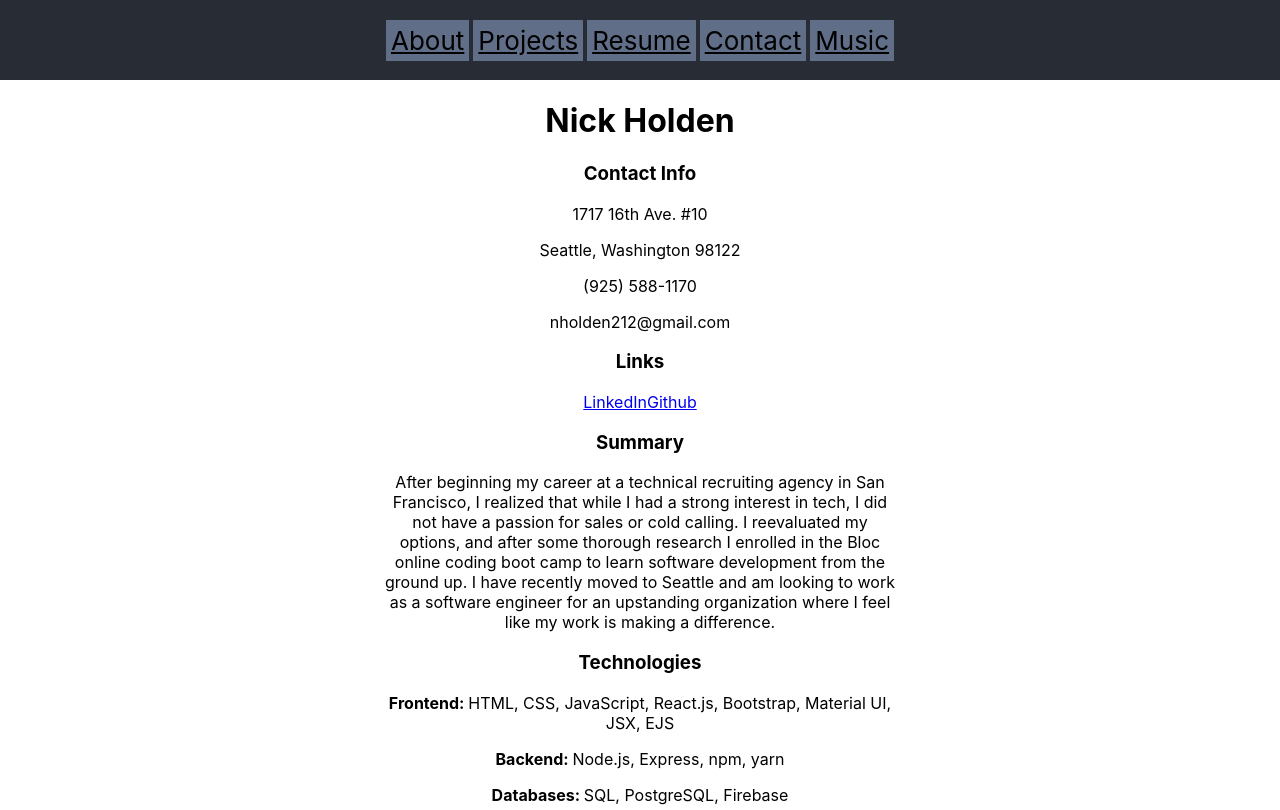
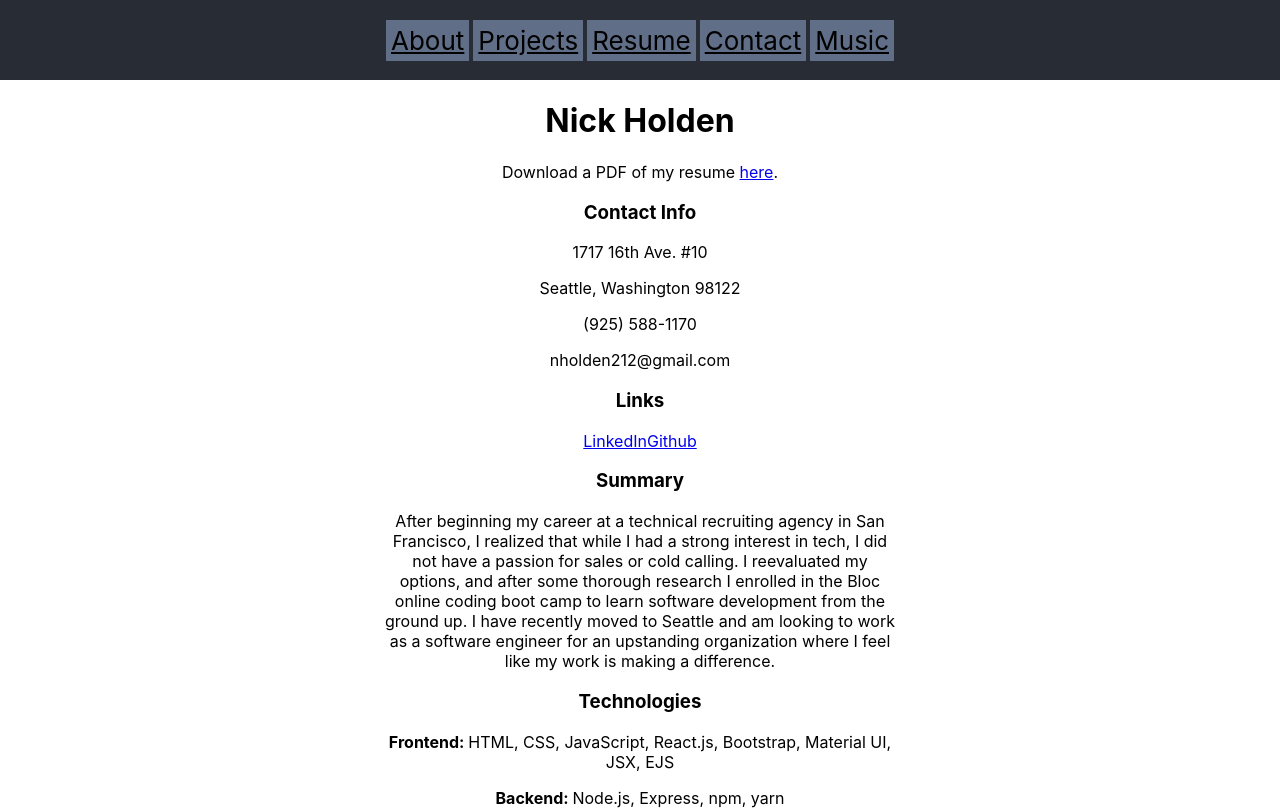
Before and after one commit to nholden212/portfolio, a React (Create React App) app: page /resume in a window 1280 px wide. Shown: the top 810 px of the page. Built offline with nearby package versions, Linux system fonts and the light colour scheme.

Commit message:
PDF of resume available for download

```diff
--- a/src/components/ResumePage.js
+++ b/src/components/ResumePage.js
@@ -1,10 +1,12 @@
 import React, { Component } from 'react';
+import ResumePDF from './../assets/nick-holden-resume.pdf';
 
 class ResumePage extends Component {
   render() {
     return (
       <div className="ResumePage">
         <h1>Nick Holden</h1>
+        <p>Download a PDF of my resume <a href={ResumePDF} download>here</a>.</p>
         <div className="ResumeSection" id="ContactInfo">
           <h3>Contact Info</h3>
           <p>1717 16th Ave. #10</p>
```
Also changed, not shown: 1 other file (tests, documents, lock files or other folders).
